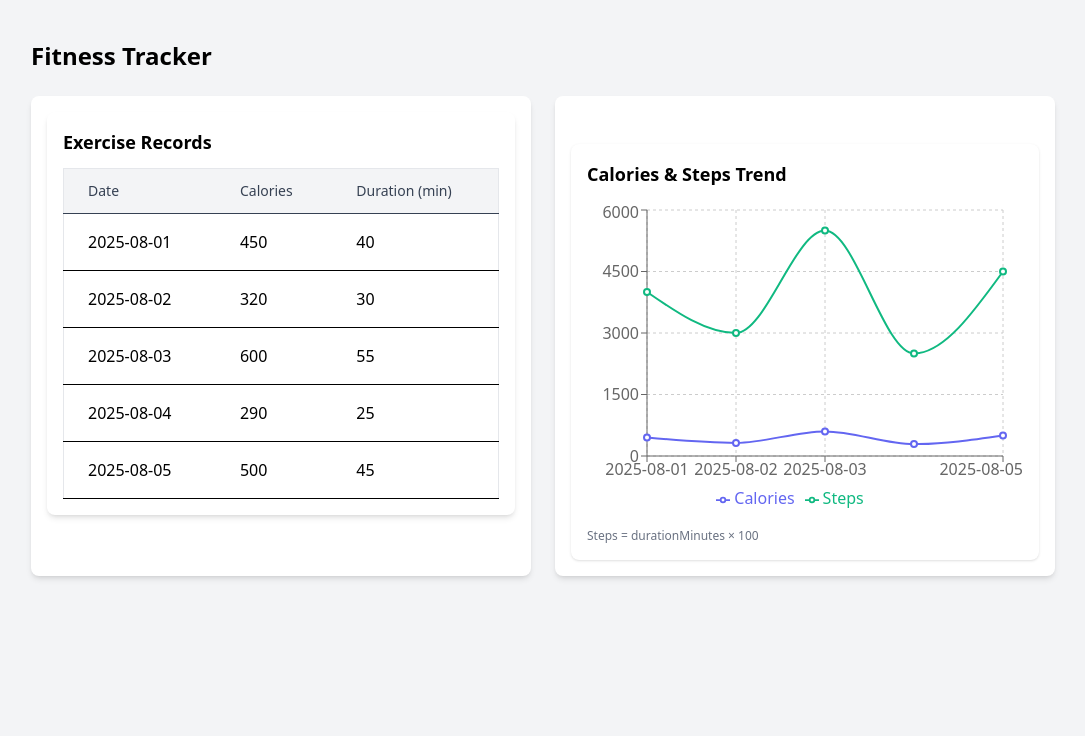
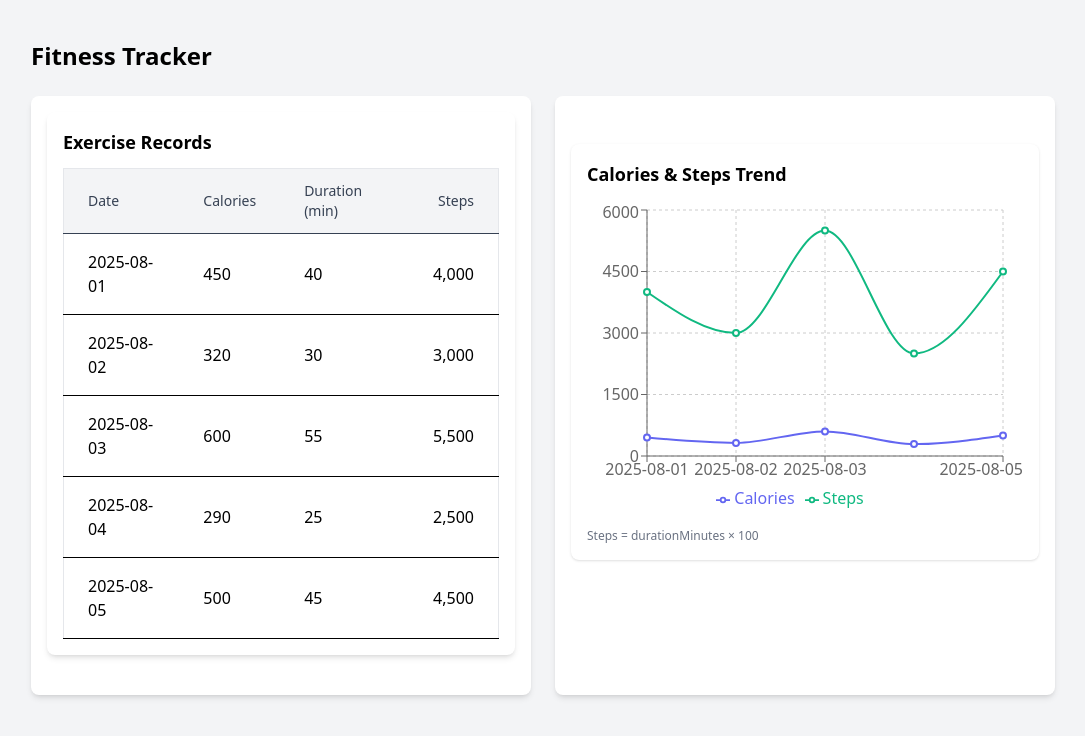
Before and after one commit to Skyeee3/fitness-steps-tracker, a React (Vite) app: page / in a window 1280 px wide. Shown: the top 736 px of the page, without its empty margins (97-1182 px from the left). Built offline with nearby package versions, Linux system fonts and the light colour scheme.

Commit message:
Add steps in table

```diff
--- a/src/components/Table.jsx
+++ b/src/components/Table.jsx
@@ -1,5 +1,5 @@
 import data from "../data/exerciseData.json";
-
+const STEPS_PER_MIN = 100;
 export default function Table() {
   return (
     // Table container
@@ -14,12 +14,17 @@ export default function Table() {
             <th className="px-6 py-3 text-left text-sm font-medium text-gray-700 border-b">Date</th>
             <th className="px-6 py-3 text-left text-sm font-medium text-gray-700 border-b">Calories</th>
             <th className="px-6 py-3 text-left text-sm font-medium text-gray-700 border-b">Duration (min)</th>
+            <th className="px-6 py-3 text-right text-sm font-medium text-gray-700 border-b">Steps</th>
           </tr>
         </thead>
 
         {/* Table body with data rows */}
         <tbody>
-          {data.map((item, index) => (
+            {data.map((item, index) => {
+                // calculate steps for each row
+                const steps = item.durationMinutes * STEPS_PER_MIN;
+
+                return (
                 <tr key={index} className="hover:bg-gray-50">
                     {/* date */}
                     <td className="px-6 py-4 border-b">{item.date}</td>
@@ -27,8 +32,11 @@ export default function Table() {
                     <td className="px-6 py-4 border-b">{item.calories}</td>
                     {/* duration */}
                     <td className="px-6 py-4 border-b">{item.durationMinutes}</td>
+                    {/* steps */}
+                    <td className="px-6 py-4 border-b text-right">{steps.toLocaleString()}</td>
                 </tr>
-          ))}
+            );
+        })}
         </tbody>
       </table>
     </div>
```
Lines whose indentation alone changed are shown as unchanged.
